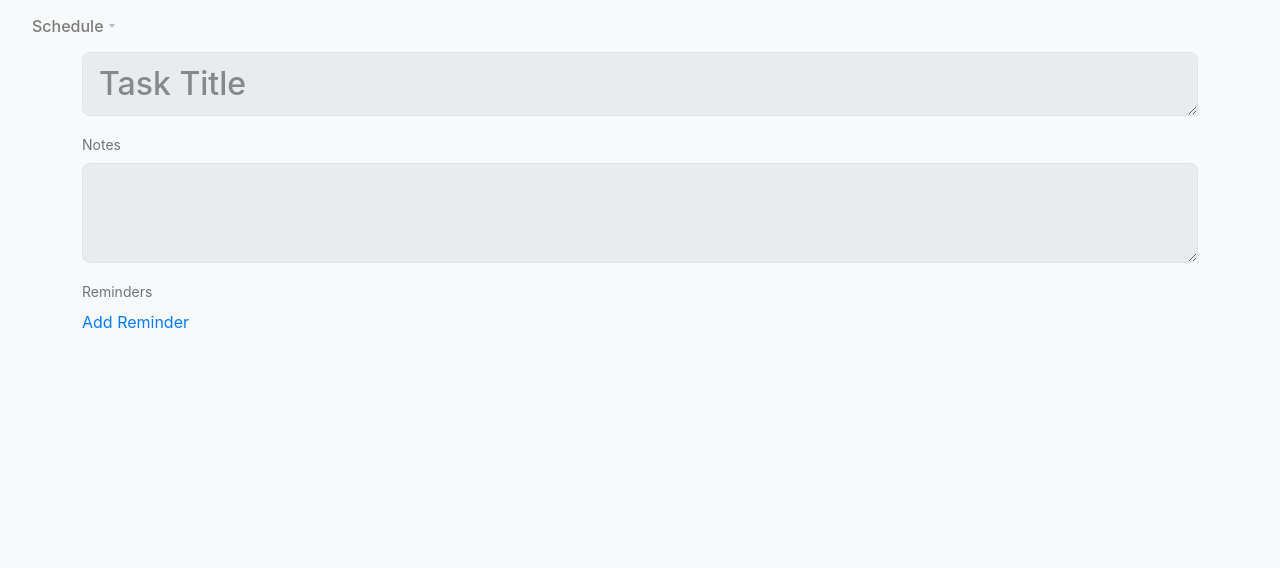
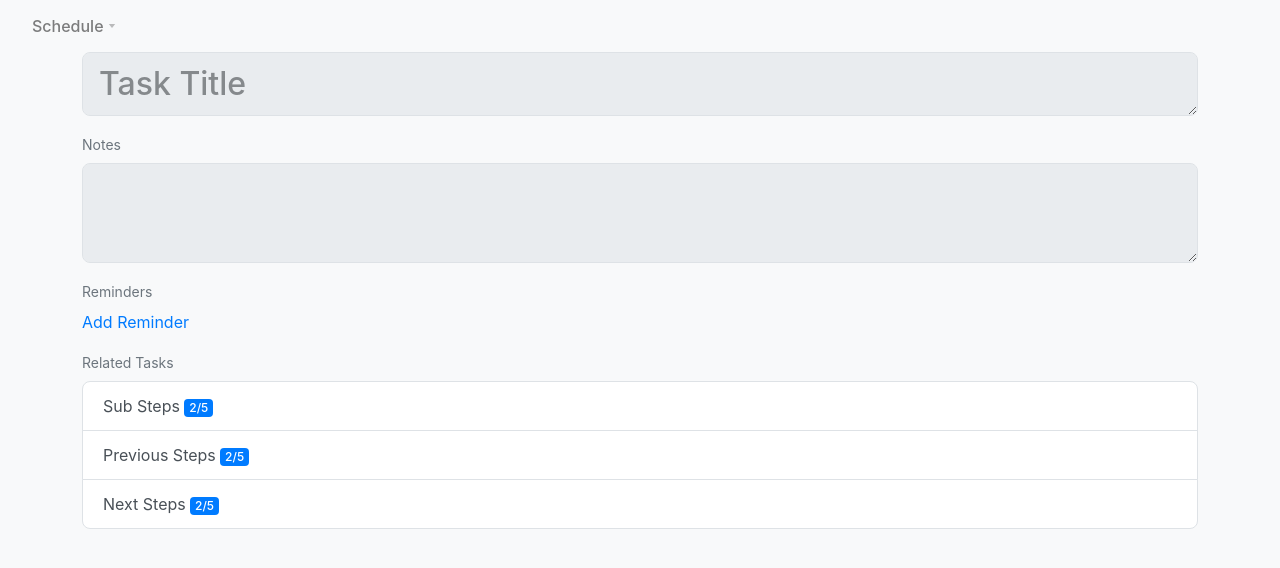
Before and after one commit to bizappkit/tasks, a React (Create React App) app: page /task/1 in a window 1280 px wide. Shown: the top 568 px of the page. Built offline with nearby package versions, Linux system fonts and the light colour scheme.

Commit message:
Added Related Tasks section holder

```diff
--- a/src/components/cards/TaskEdit.tsx
+++ b/src/components/cards/TaskEdit.tsx
@@ -2,7 +2,7 @@ import React, { useState } from "react";
 import { Task, Reminder } from "../../model/task";
 import TextareaAutosize from "react-textarea-autosize";
 import { toShortDateAndTime } from '../../utils/dateTimeUtils';
-import { Modal, Button } from "react-bootstrap";
+import { Modal, Button, Badge } from "react-bootstrap";
 import { ReminderEdit } from "./ReminderEdit";
 import { v4 as uuid } from 'uuid';
 import { FormListSection } from "./FormListSection";
@@ -114,6 +114,16 @@ export function TaskEdit(props: TaskEditProps) {
                 )}
             </FormListSection>
 
+            <FormListSection
+                items={["Sub Steps", "Previous Steps", "Next Steps"]}
+                sectionTitle="Related Tasks"
+                onItemClick={(_, index) => editReminder(index)}
+            >
+                {(item) => (
+                    <div><span>{item} </span><Badge variant="primary">2/5</Badge></div>
+                )}
+            </FormListSection>
+
             {state.selectedReminder &&
                 <Modal show={state.selectedReminder !== undefined} size="lg" onHide={cancelEditReminder}>
                     <Modal.Header closeButton>
```
